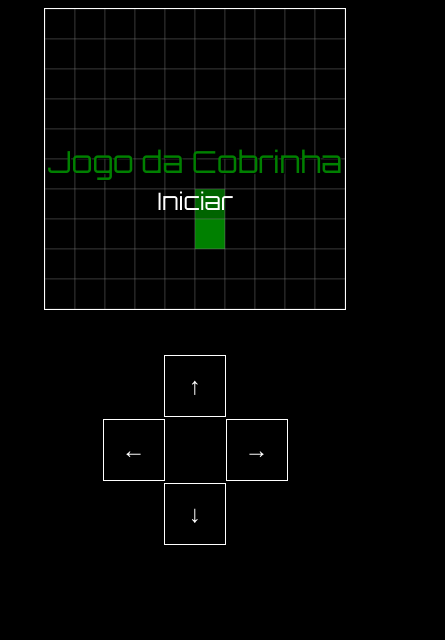
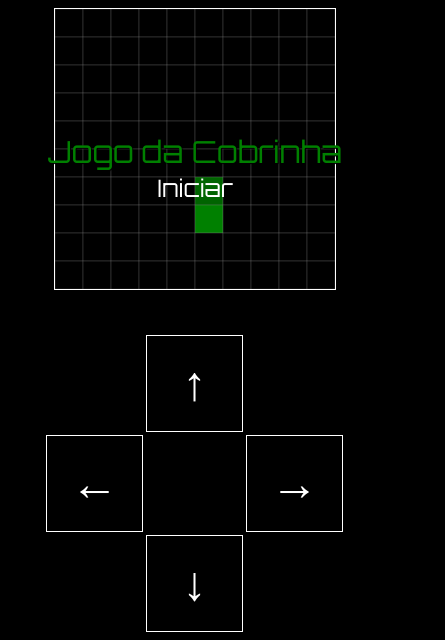
Before and after one commit to emanueljoab/cobrinha, a website: page index.html in a window 390 px wide. Shown: the whole page, 445 px wide, since content can reach past the window. Drawn offline with Linux system fonts and the light colour scheme.

Commit message:
Botões aumentados

```diff
--- a/index.html
+++ b/index.html
@@ -17,16 +17,17 @@
         <div id="score"></div>
         <div id="info"></div>
     </div>
-    <div id="container-botoes">
-        <div id="linha-superior">
+    <div id="centralizar">
+        <div id="container-botoes" class="grid">
+            <div class="botoes vazio"></div>
             <div class="botoes" id="seta-cima" onclick="mudarDirecao('cima')">&uarr;</div>
-        </div>
-        <div id="linha-central">
+            <div class="botoes vazio"></div>
             <div class="botoes" id="seta-esquerda" onclick="mudarDirecao('esquerda')">&larr;</div>
+            <div class="botoes vazio"></div>
             <div class="botoes" id="seta-direita" onclick="mudarDirecao('direita')">&rarr;</div>
-        </div>
-        <div id="linha-inferior">
+            <div class="botoes vazio"></div>
             <div class="botoes" id="seta-baixo" onclick="mudarDirecao('baixo')">&darr;</div>
+            <div class="botoes vazio"></div>
         </div>
     </div>
     <script src="script.js"></script>
--- a/script.js
+++ b/script.js
@@ -219,20 +219,20 @@ document.addEventListener('keydown', function(event) {
     // Lógica para definir a cor quando a tecla é pressionada
     if (event.key === 'ArrowUp' && direcaoAnterior !== 'baixo') {
         direcao = 'cima';
-        setas[0].style.backgroundColor = 'white';
-        setas[0].style.color = 'black';
+        setas[1].style.backgroundColor = 'white';
+        setas[1].style.color = 'black';
     } else if (event.key === 'ArrowDown' && direcaoAnterior !== 'cima') {
         direcao = 'baixo';
+        setas[7].style.backgroundColor = 'white';
+        setas[7].style.color = 'black';
+    } else if (event.key === 'ArrowLeft' && direcaoAnterior !== 'direita') {
+        direcao = 'esquerda';
         setas[3].style.backgroundColor = 'white';
         setas[3].style.color = 'black';
-    } else if (event.key === 'ArrowLeft' && direcaoAnterior !== 'direita') {
-        direcao = 'esquerda';
-        setas[1].style.backgroundColor = 'white';
-        setas[1].style.color = 'black';
     } else if (event.key === 'ArrowRight' && direcaoAnterior !== 'esquerda') {
         direcao = 'direita';
-        setas[2].style.backgroundColor = 'white';
-        setas[2].style.color = 'black';
+        setas[5].style.backgroundColor = 'white';
+        setas[5].style.color = 'black';
     }
 });
 
--- a/style.css
+++ b/style.css
@@ -58,12 +58,18 @@ body {
     transform: translate(-50%, -50%) skewX(-15deg);
 }
 
-
-#container-botoes {
-    display: flex;
-    flex-direction: column;
+#centralizar {
+    display: flex; /* Adicione esta linha para centralizar horizontalmente */
     justify-content: center;
     align-items: center;
+
+}
+
+.grid {
+    display: grid;
+    grid-template-columns: repeat(3, 100px);
+    grid-template-rows: repeat(3, 100px);
+    gap: 5px;
 }
 
 .botoes {
@@ -89,62 +95,17 @@ body {
     background-color: white;
 }
 
-#linha-central {
-    display: flex;
-    justify-content: space-evenly;
-    width: 505px;
+.vazio {
+    border: none;
 }
 
-@media screen and (max-height: 900px) {
-    #canvas {
-        width: 400px;
-    }
-    #container-info {
-        width: 400px;
-    }
-    #info {
-        font-size: 0.8em;
-    }
-    #titulo {
-        font-size: 2.5em;
-    }
-    #subtitulo {
-        font-size: 2em;
-    }
-    .botoes {
-        width: 80px;
-        height: 80px;
-        font-size: 2em;
-    }
-    #linha-central {
-        width: 405px;
-    }
+.vazio:hover {
+    cursor: auto;
 }
 
-@media screen and (max-height: 750px) {
-    #canvas {
-        width: 300px;
-    }
-    #container-info {
-        width: 300px;
-    }
-    #info {
-        font-size: 0.6em;
-    }
-    #titulo {
-        font-size: 1.9em;
-    }
-    #subtitulo {
-        font-size: 1.5em;
-    }
-    .botoes {
-        width: 60px;
-        height: 60px;
-        font-size: 1.5em;
-    }
-    #linha-central {
-        width: 305px;
-    }
+.vazio:active {
+    background-color: transparent;
+
 }
 
 @media screen and (max-width: 550px) {
@@ -159,42 +120,35 @@ body {
     }
     #titulo {
         font-size: 2.5em;
+        width: 400px;
     }
     #subtitulo {
         font-size: 2em;
-    }
-    .botoes {
-        width: 80px;
-        height: 80px;
-        font-size: 2em;
-    }
-    #linha-central {
-        width: 405px;
     }
 }
 
 @media screen and (max-width: 450px) {
     #canvas {
-        width: 300px;
+        width: 280px;
     }
     #container-info {
-        width: 300px;
+        width: 200px;
     }
     #info {
         font-size: 0.6em;
     }
     #titulo {
         font-size: 1.9em;
+        width: 300px;
     }
     #subtitulo {
         font-size: 1.5em;
     }
     .botoes {
-        width: 60px;
-        height: 60px;
-        font-size: 1.5em;
+        width: 95px;
+        height: 95px;
     }
-    #linha-central {
-        width: 305px;
+    .grid {
+        gap: 0;
     }
 }
```
